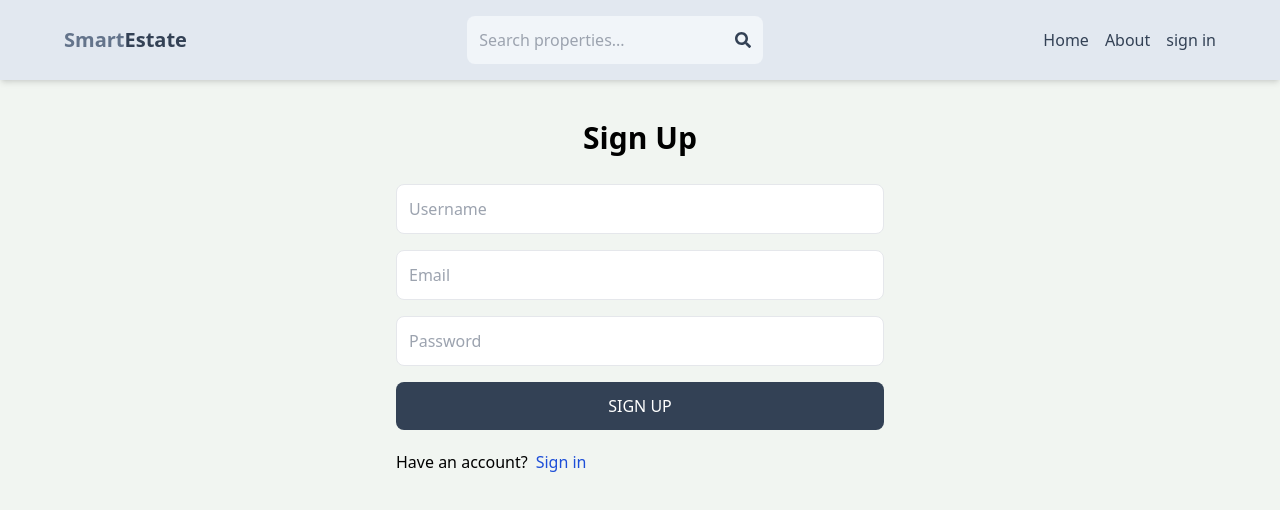
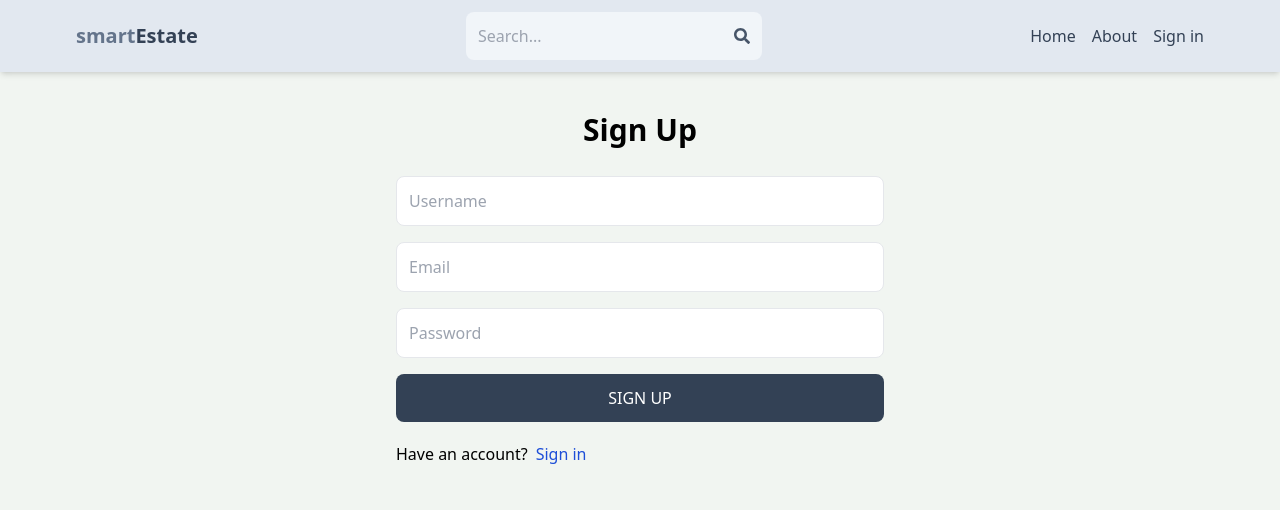
Before and after one commit to smartkelvin123/real-estate, a React (Vite) app in the folder estate-app/: page /sign-Up in a window 1280 px wide. Shown: the top 510 px of the page. Built offline with nearby package versions, Linux system fonts and the light colour scheme; no server answers.

Commit message:
updated-the-profile

```diff
--- a/estate-app/src/App.jsx
+++ b/estate-app/src/App.jsx
@@ -5,6 +5,7 @@ import Profile from "./pages/Profile";
 import SignIn from "./pages/SignIn";
 import SignUp from "./pages/SignUp";
 import Header from "./component/Header";
+import PrivateRoute from "./component/PrivateRoute";
 
 const App = () => {
   return (
@@ -13,9 +14,11 @@ const App = () => {
       <Routes>
         <Route path="/" element={<Home />} />
         <Route path="/about" element={<About />} />
-        <Route path="/profile" element={<Profile />} />
         <Route path="/sign-in" element={<SignIn />} />
         <Route path="/sign-Up" element={<SignUp />} />
+        <Route element={<PrivateRoute />}>
+          <Route path="/profile" element={<Profile />} />
+        </Route>
       </Routes>
     </BrowserRouter>
   );
--- a/estate-app/src/component/Header.jsx
+++ b/estate-app/src/component/Header.jsx
@@ -1,41 +1,49 @@
 import React from "react";
 import { FaSearch } from "react-icons/fa";
+import { useSelector } from "react-redux";
 import { Link } from "react-router-dom";
 
 const Header = () => {
+  const { currentUser } = useSelector((state) => state.user);
   return (
     <header className="bg-slate-200 shadow-md">
-      <div className="container  flex justify-between items-center max-w-6xl mx-auto py-4">
-        <h1 className="font-bold text-sm sm:text-xl flex flex-wrap">
-          <Link to="/">
-            <span className="text-slate-500">Smart</span>
+      <div className="flex justify-between items-center max-w-6xl mx-auto p-3">
+        <Link to="/">
+          <h1 className="font-bold text-sm sm:text-xl flex flex-wrap">
+            <span className="text-slate-500">smart</span>
             <span className="text-slate-700">Estate</span>
-          </Link>
-        </h1>
-        <form className="bg-slate-100 p-3 rounded-lg  flex items-center">
+          </h1>
+        </Link>
+        <form className="bg-slate-100 p-3 rounded-lg flex items-center">
           <input
             type="text"
-            placeholder="Search properties..."
+            placeholder="Search..."
             className="bg-transparent focus:outline-none w-24 sm:w-64"
           />
-          <FaSearch className="text-slate-700" />
+          <FaSearch className="text-slate-600" />
         </form>
         <ul className="flex gap-4">
           <Link to="/">
-            <li className=" hidden sm:inline text-slate-700 hover:underline">
+            <li className="hidden sm:inline text-slate-700 hover:underline">
               Home
             </li>
           </Link>
           <Link to="/about">
-            <li className=" hidden sm:inline text-slate-700 hover:underline">
+            <li className="hidden sm:inline text-slate-700 hover:underline">
               About
             </li>
           </Link>
-          <Link to="/sign-in">
-            <li className=" sm:inline text-slate-700 hover:underline">
-              {""}
-              sign in
-            </li>
+
+          <Link to="/profile">
+            {currentUser ? (
+              <img
+                className="rounded-full h-7 w-7 object-cover"
+                src={currentUser.avatar}
+                alt="profile"
+              />
+            ) : (
+              <li className=" text-slate-700 hover:underline"> Sign in</li>
+            )}
           </Link>
         </ul>
       </div>
--- /dev/null
+++ b/estate-app/src/component/PrivateRoute.jsx
@@ -0,0 +1,7 @@
+import { useSelector } from "react-redux";
+import { Outlet, Navigate } from "react-router-dom";
+
+export default function PrivateRoute() {
+  const { currentUser } = useSelector((state) => state.user);
+  return currentUser ? <Outlet /> : <Navigate to="/sign-in" />;
+}
```
